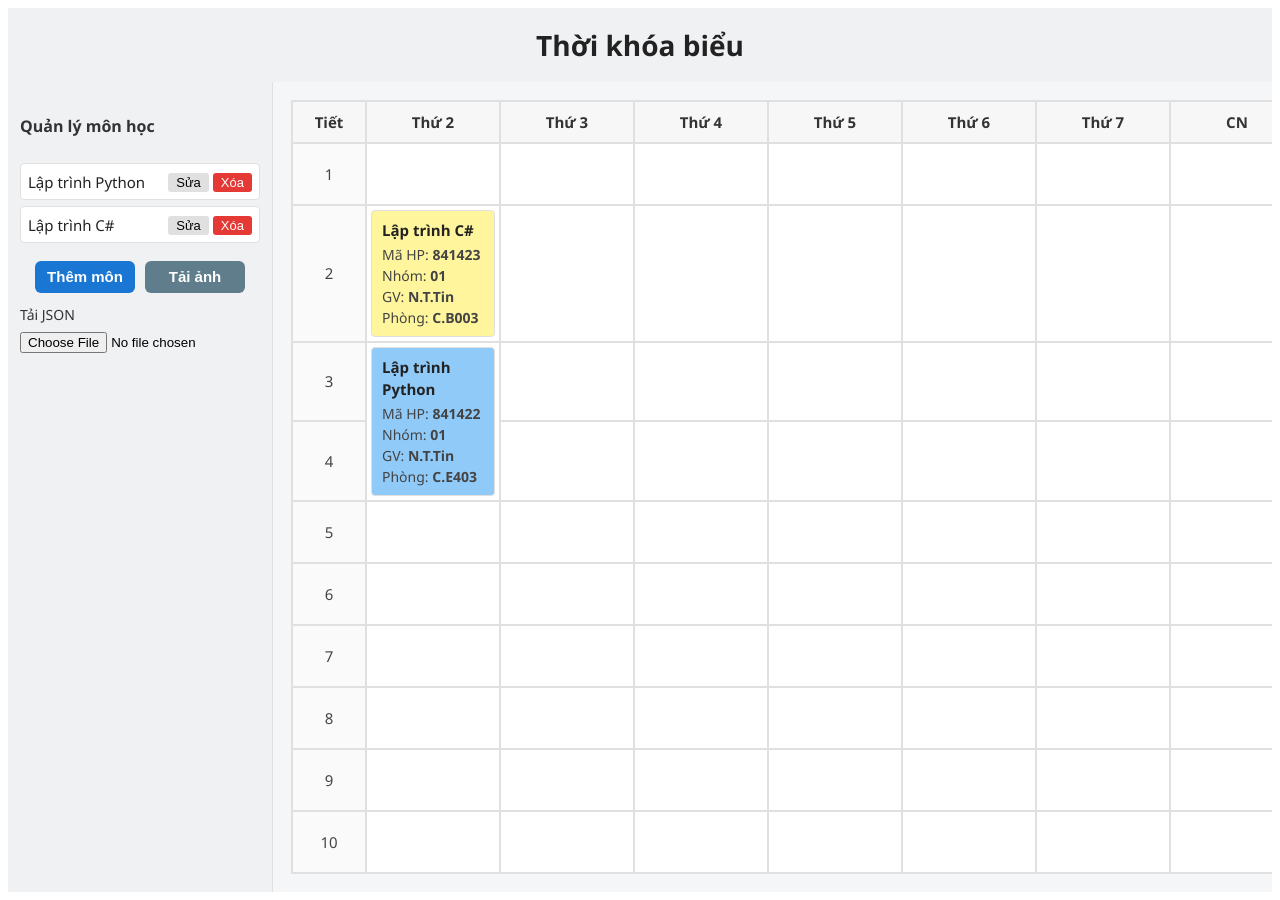
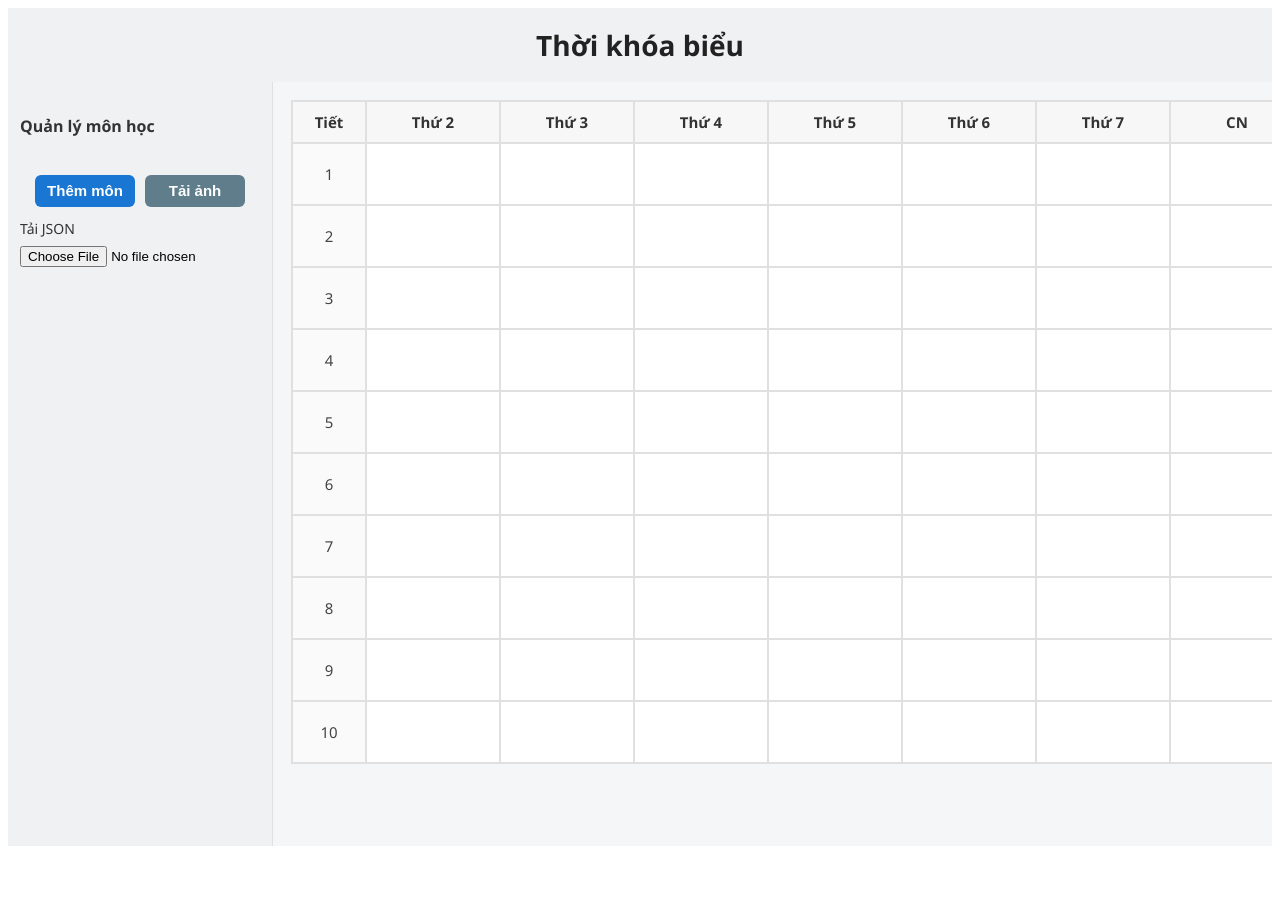
Before and after one commit to HaoWasabi/Smurf-TKB, a React (Vite) app: page / in a window 1280 px wide. After the commit the page ends 854 px from the top, so only its background shows below. Built offline with nearby package versions, Linux system fonts and the light colour scheme; the HTML template or start-up script is replaced by a standard one.

Commit message:
feat: implement cookie-based data loading and saving for timetable

```diff
--- a/src/App.jsx
+++ b/src/App.jsx
@@ -7,6 +7,33 @@ import { TimetableController } from './controllers/timetableController';
 const controller = new TimetableController();
 
 function App() {
+  // Cookie helpers
+  const setCookie = (name, value, days = 365) => {
+    const expires = new Date(Date.now() + days * 864e5).toUTCString();
+    document.cookie = name + '=' + encodeURIComponent(value) + '; expires=' + expires + '; path=/';
+  };
+  const getCookie = (name) => {
+    return document.cookie.split('; ').reduce((r, v) => {
+      const parts = v.split('=');
+      return parts[0] === name ? decodeURIComponent(parts[1]) : r;
+    }, '');
+  };
+
+  // Load data from cookie on first render
+  useEffect(() => {
+    const cookieData = getCookie('tkb_data');
+    if (cookieData) {
+      try {
+        const json = JSON.parse(cookieData);
+        controller.loadData(json);
+        setTkb(controller.getTimetable());
+        setSubjects(controller.getSubjects());
+      } catch (err) {
+        // Nếu lỗi, xóa cookie
+        setCookie('tkb_data', '', -1);
+      }
+    }
+  }, []);
   const [tkb, setTkb] = useState([]);
   const [subjects, setSubjects] = useState([]);
   const [editSubject, setEditSubject] = useState(null);
@@ -15,20 +42,22 @@ function App() {
   const [editSlot, setEditSlot] = useState({ thu: '', tiet: '', so_tiet: 1 });
   const gridRef = useRef();
 
-  useEffect(() => {
-    fetch('tkb.json')
-      .then((res) => res.json())
-      .then((data) => {
-        controller.loadData(data.data);
-        setTkb(controller.getTimetable());
-        setSubjects(controller.getSubjects());
-      });
-  }, []);
+  // useEffect(() => {
+  //   fetch('tkb.json')
+  //     .then((res) => res.json())
+  //     .then((data) => {
+  //       controller.loadData(data.data);
+  //       setTkb(controller.getTimetable());
+  //       setSubjects(controller.getSubjects());
+  //     });
+  // }, []);
 
   // Đồng bộ dữ liệu khi controller thay đổi
   const syncData = () => {
-    setTkb([...controller.getTimetable()]);
-    setSubjects([...controller.getSubjects()]);
+  setTkb([...controller.getTimetable()]);
+  setSubjects([...controller.getSubjects()]);
+  // Lưu dữ liệu vào cookie
+  setCookie('tkb_data', JSON.stringify(controller.getRawData()));
   };
 
   // Xử lý các thao tác CRUD
--- a/src/controllers/timetableController.js
+++ b/src/controllers/timetableController.js
@@ -2,6 +2,9 @@
 import { TimetableModel } from '../models/timetable';
 
 export class TimetableController {
+  getRawData() {
+    return this.model.getRawData();
+  }
   constructor() {
     this.model = new TimetableModel();
   }
--- a/src/models/timetable.js
+++ b/src/models/timetable.js
@@ -1,5 +1,8 @@
 // Model: Quản lý dữ liệu thời khóa biểu và môn học
 export class TimetableModel {
+  getRawData() {
+    return this.tkb;
+  }
   constructor() {
     this.tkb = [];
     this.subjects = [];
```
Also changed, not shown: tkb.json (deleted).
